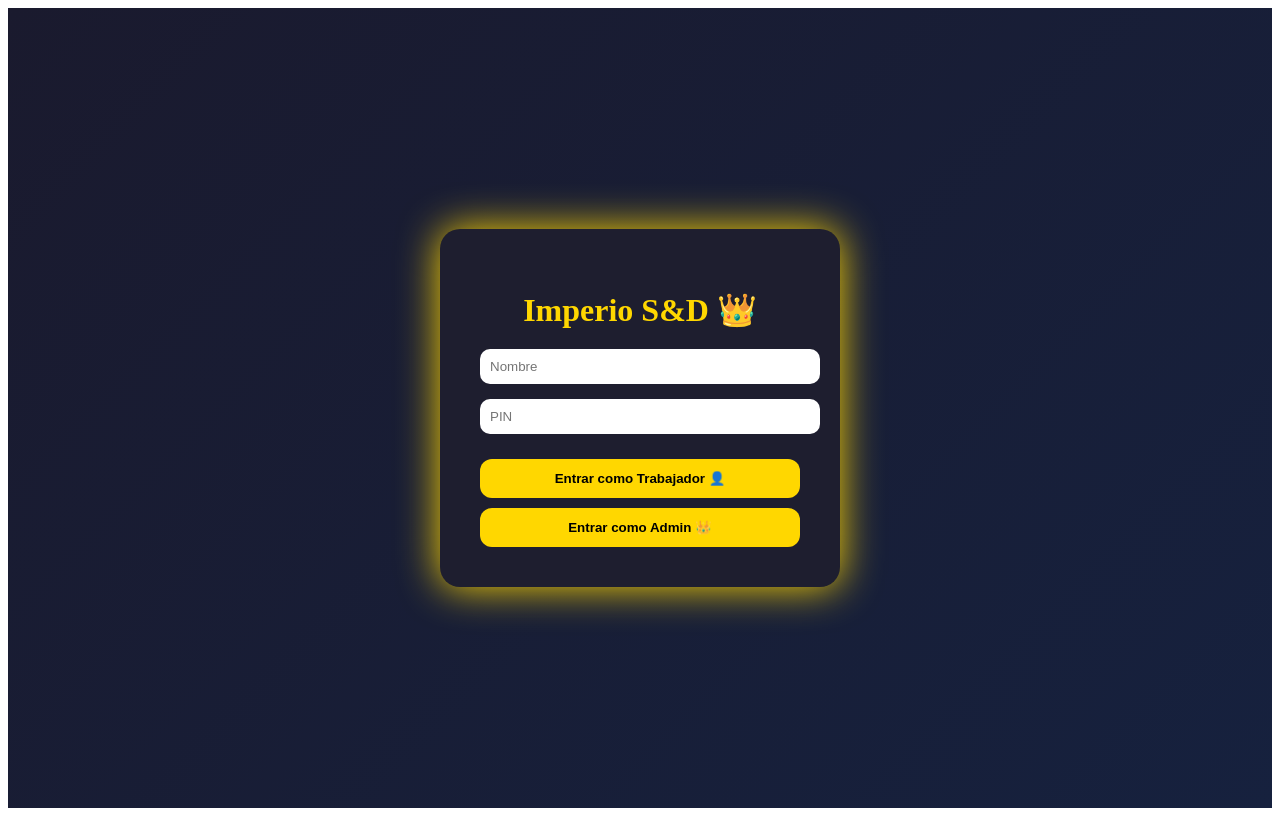
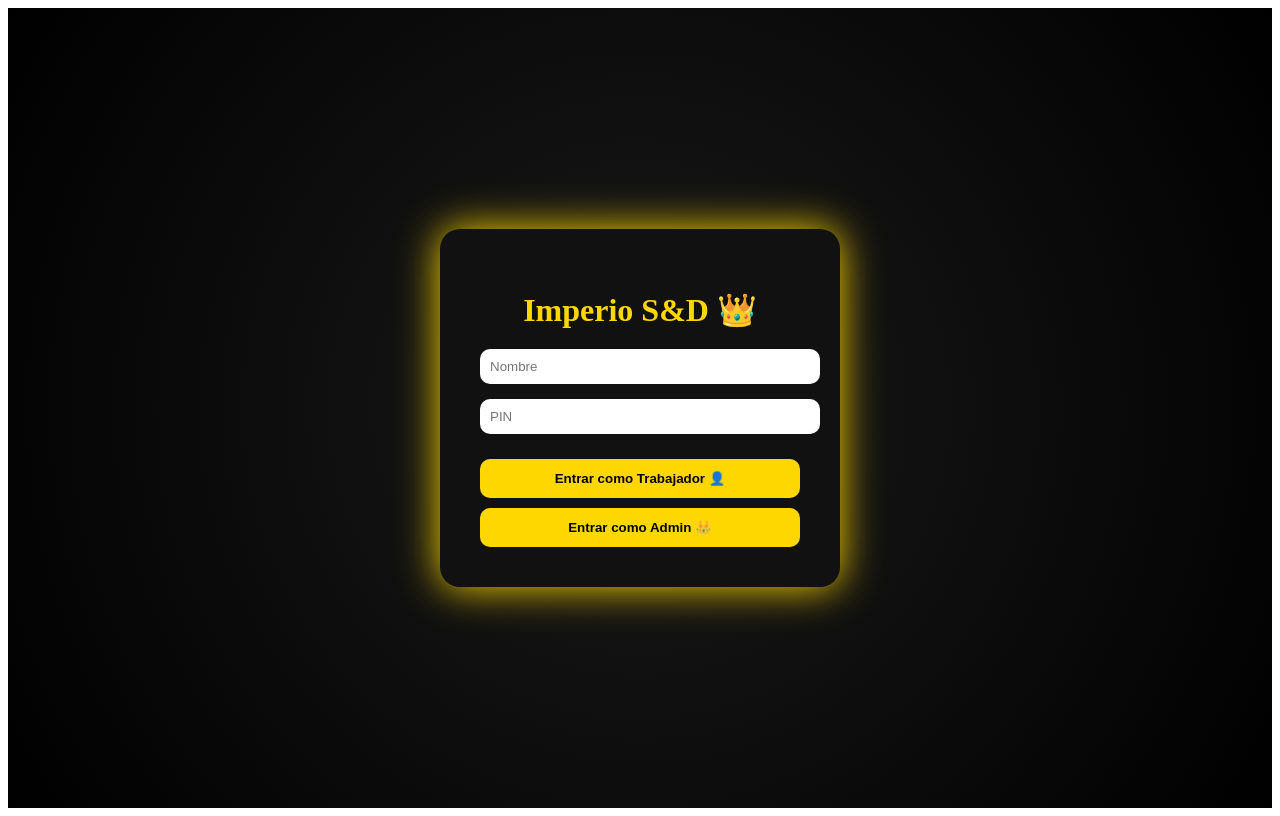
Before and after one commit to trprince81/Rey-Control, a Next.js app: page /login in a window 1280 px wide. Built offline with nearby package versions, Linux system fonts and the light colour scheme; no server answers.

Commit message:
login.js

```diff
--- a/pages/login.js
+++ b/pages/login.js
@@ -1,35 +1,44 @@
 import { useState } from "react";
+import { useRouter } from "next/router";
+import { supabase } from "../lib/supabaseClient";
 
 export default function Login() {
+  const router = useRouter();
   const [nombre, setNombre] = useState("");
   const [pin, setPin] = useState("");
+  const [error, setError] = useState("");
 
-  const ADMIN_PIN = "1234"; // cambia esto luego
+  const entrarTrabajador = async () => {
+    setError("");
+
+    const { data, error } = await supabase
+      .from("trabajadores")
+      .select("*")
+      .eq("nombre", nombre)
+      .eq("pin", pin)
+      .single();
+
+    if (error || !data) {
+      setError("Nombre o PIN incorrecto");
+      return;
+    }
+
+    localStorage.setItem("trabajador", JSON.stringify(data));
+    router.push("/trabajador");
+  };
 
   const entrarAdmin = () => {
-    if (pin === ADMIN_PIN) {
-      window.location.href = "/admin";
+    if (pin === "1234") {
+      router.push("/admin");
     } else {
-      alert("PIN incorrecto mi rey ❌");
+      setError("PIN Admin incorrecto");
     }
   };
 
-  const entrarTrabajador = () => {
-    if (!nombre || !pin) {
-      alert("Pon nombre y PIN 👀");
-      return;
-    }
-
-    // guardamos temporalmente el nombre
-    localStorage.setItem("trabajadorNombre", nombre);
-
-    window.location.href = "/trabajador";
-  };
-
   return (
-    <div style={styles.fondo}>
+    <div style={styles.background}>
       <div style={styles.card}>
-        <h1 style={styles.titulo}>Imperio S&D 👑</h1>
+        <h1 style={styles.title}>Imperio S&D 👑</h1>
 
         <input
           placeholder="Nombre"
@@ -46,11 +55,13 @@ export default function Login() {
           style={styles.input}
         />
 
-        <button style={styles.boton} onClick={entrarTrabajador}>
+        {error && <p style={styles.error}>{error}</p>}
+
+        <button style={styles.button} onClick={entrarTrabajador}>
           Entrar como Trabajador 👤
         </button>
 
-        <button style={styles.boton} onClick={entrarAdmin}>
+        <button style={styles.button} onClick={entrarAdmin}>
           Entrar como Admin 👑
         </button>
       </div>
@@ -59,22 +70,22 @@ export default function Login() {
 }
 
 const styles = {
-  fondo: {
+  background: {
     height: "100vh",
-    background: "linear-gradient(135deg, #1a1a2e, #16213e)",
     display: "flex",
     justifyContent: "center",
     alignItems: "center",
+    background: "radial-gradient(circle at center, #1a1a1a, #000)",
   },
   card: {
-    background: "#1e1e2f",
+    background: "#111",
     padding: "40px",
     borderRadius: "20px",
     boxShadow: "0 0 40px gold",
     textAlign: "center",
     width: "320px",
   },
-  titulo: {
+  title: {
     color: "gold",
     marginBottom: "20px",
   },
@@ -85,14 +96,18 @@ const styles = {
     borderRadius: "10px",
     border: "none",
   },
-  boton: {
+  button: {
     width: "100%",
     padding: "12px",
     marginTop: "10px",
-    borderRadius: "12px",
+    borderRadius: "10px",
     border: "none",
     background: "gold",
     fontWeight: "bold",
     cursor: "pointer",
   },
+  error: {
+    color: "red",
+    fontSize: "14px",
+  },
 };
```
